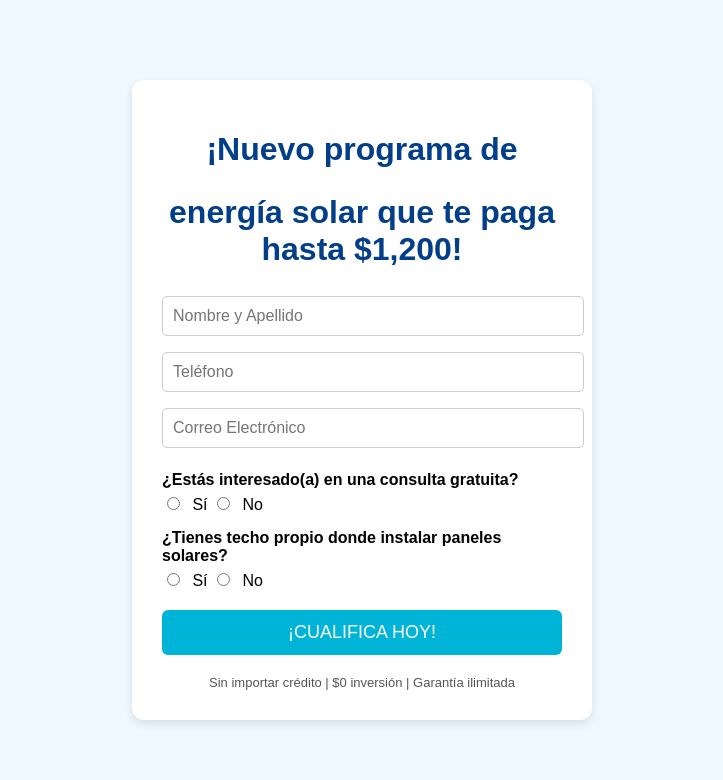
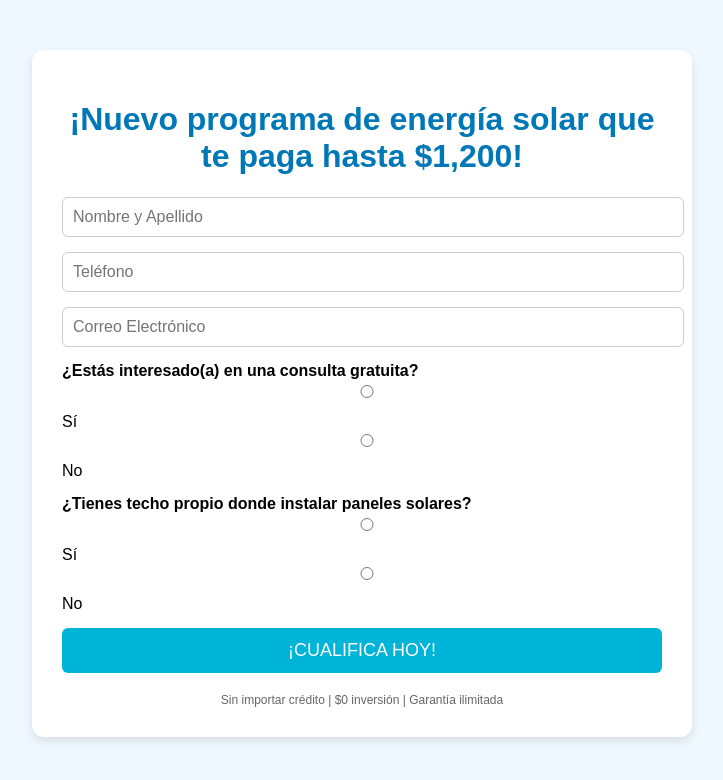
Before and after one commit to fsilver79/solar-landing, a plain HTML site: page index.html in a window 1280 px wide. Shown: the whole page, without its empty margins (278-1001 px from the left). Drawn offline with Linux system fonts and the light colour scheme.

Commit message:
Update index.html

```diff
--- a/index.html
+++ b/index.html
@@ -3,56 +3,49 @@
 <head>
   <meta charset="UTF-8">
   <meta name="viewport" content="width=device-width, initial-scale=1.0">
-  <title>Programa Energía Solar</title>
+  <title>Landing Energía Solar</title>
   <style>
     body {
+      background-color: #f0f8ff;
       font-family: Arial, sans-serif;
-      background-color: #f0f8ff;
       margin: 0;
       padding: 0;
-      display: flex;
-      justify-content: center;
-      align-items: center;
-      min-height: 100vh;
     }
     .container {
-      background-color: #ffffff;
+      max-width: 600px;
+      margin: auto;
       padding: 30px;
+      background-color: white;
+      box-shadow: 0 4px 10px rgba(0,0,0,0.1);
       border-radius: 12px;
-      box-shadow: 0 4px 10px rgba(0, 0, 0, 0.1);
-      max-width: 400px;
-      width: 90%;
+      margin-top: 50px;
     }
     h1 {
-      color: #023e8a;
-      font-size: 32px;
       text-align: center;
-      margin-bottom: 20px;
+      color: #0077b6;
     }
-    h2 {
-      color: #023e8a;
-      font-size: 32px;
-      text-align: center;
-      margin-bottom: 20px;
+    input, label {
+      display: block;
+      width: 100%;
+      margin-bottom: 15px;
+      font-size: 16px;
     }
     input[type="text"], input[type="tel"], input[type="email"] {
-      width: 100%;
       padding: 10px;
-      margin: 8px 0;
       border: 1px solid #ccc;
-      border-radius: 5px;
-      font-size: 16px;
+      border-radius: 6px;
     }
     .question {
-      margin-top: 15px;
+      margin-bottom: 15px;
     }
-    .question label {
+    .question span {
       display: block;
       margin-bottom: 5px;
       font-weight: bold;
     }
-    .question input[type="radio"] {
-      margin-right: 8px;
+    .question label {
+      display: inline;
+      margin-right: 20px;
     }
     button {
       background-color: #00b4d8;
@@ -63,38 +56,36 @@
       border-radius: 6px;
       font-size: 18px;
       cursor: pointer;
-      margin-top: 20px;
     }
     button:hover {
       background-color: #0096c7;
     }
     .footer {
       text-align: center;
+      font-size: 12px;
+      color: #666;
       margin-top: 20px;
-      font-size: 13px;
-      color: #555;
     }
   </style>
 </head>
 <body>
   <div class="container">
-    <h1>¡Nuevo programa de</h1>
-    <h2>energía solar que te paga hasta $1,200!</h2>
-    <form>
-      <input type="text" name="name" placeholder="Nombre y Apellido" required>
-      <input type="tel" name="phone" placeholder="Teléfono" required>
-      <input type="email" name="email" placeholder="Correo Electrónico" required>
+    <h1>¡Nuevo programa de energía solar que te paga hasta $1,200!</h1>
+    <form action="https://formsubmit.co/felixsilvestrini@gmail.com" method="POST">
+      <input type="text" name="Nombre y Apellido" placeholder="Nombre y Apellido" required>
+      <input type="tel" name="Teléfono" placeholder="Teléfono" required>
+      <input type="email" name="Correo Electrónico" placeholder="Correo Electrónico" required>
 
       <div class="question">
-        <label>¿Estás interesado(a) en una consulta gratuita?</label>
-        <input type="radio" name="consulta" value="si"> Sí
-        <input type="radio" name="consulta" value="no"> No
+        <span>¿Estás interesado(a) en una consulta gratuita?</span>
+        <label><input type="radio" name="Consulta Gratuita" value="Sí" required> Sí</label>
+        <label><input type="radio" name="Consulta Gratuita" value="No" required> No</label>
       </div>
 
       <div class="question">
-        <label>¿Tienes techo propio donde instalar paneles solares?</label>
-        <input type="radio" name="techo" value="si"> Sí
-        <input type="radio" name="techo" value="no"> No
+        <span>¿Tienes techo propio donde instalar paneles solares?</span>
+        <label><input type="radio" name="Techo Propio" value="Sí" required> Sí</label>
+        <label><input type="radio" name="Techo Propio" value="No" required> No</label>
       </div>
 
       <button type="submit">¡CUALIFICA HOY!</button>
```
